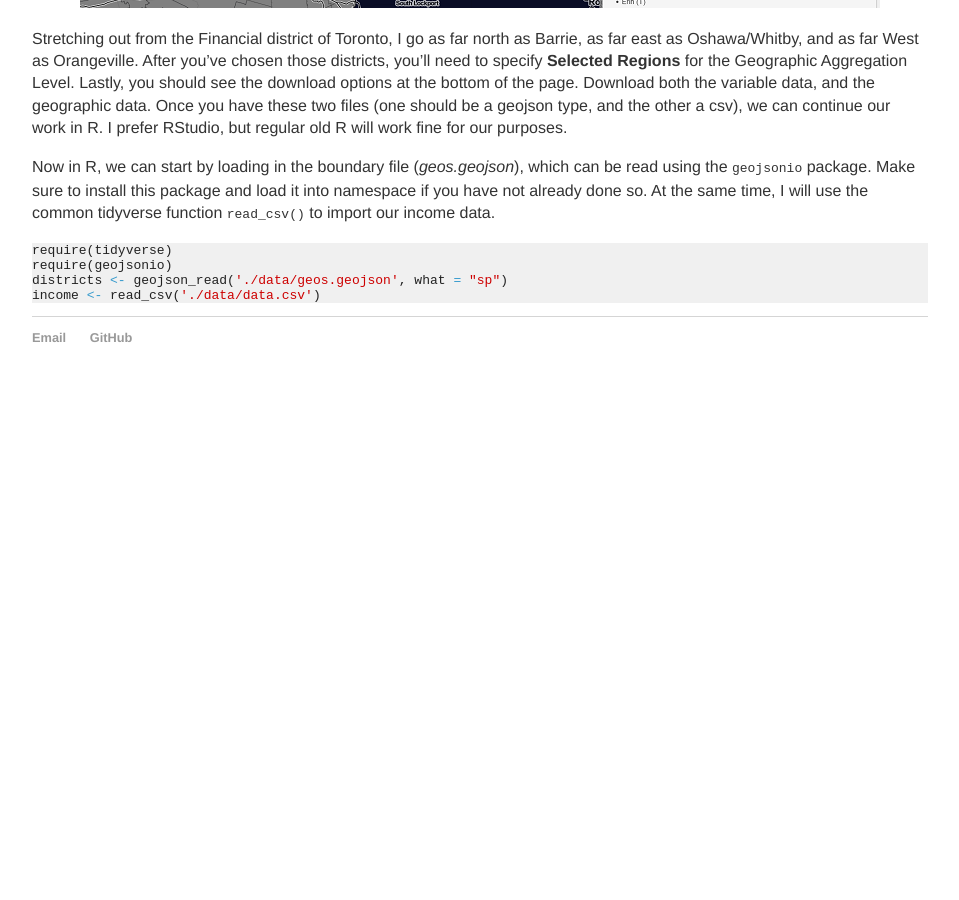
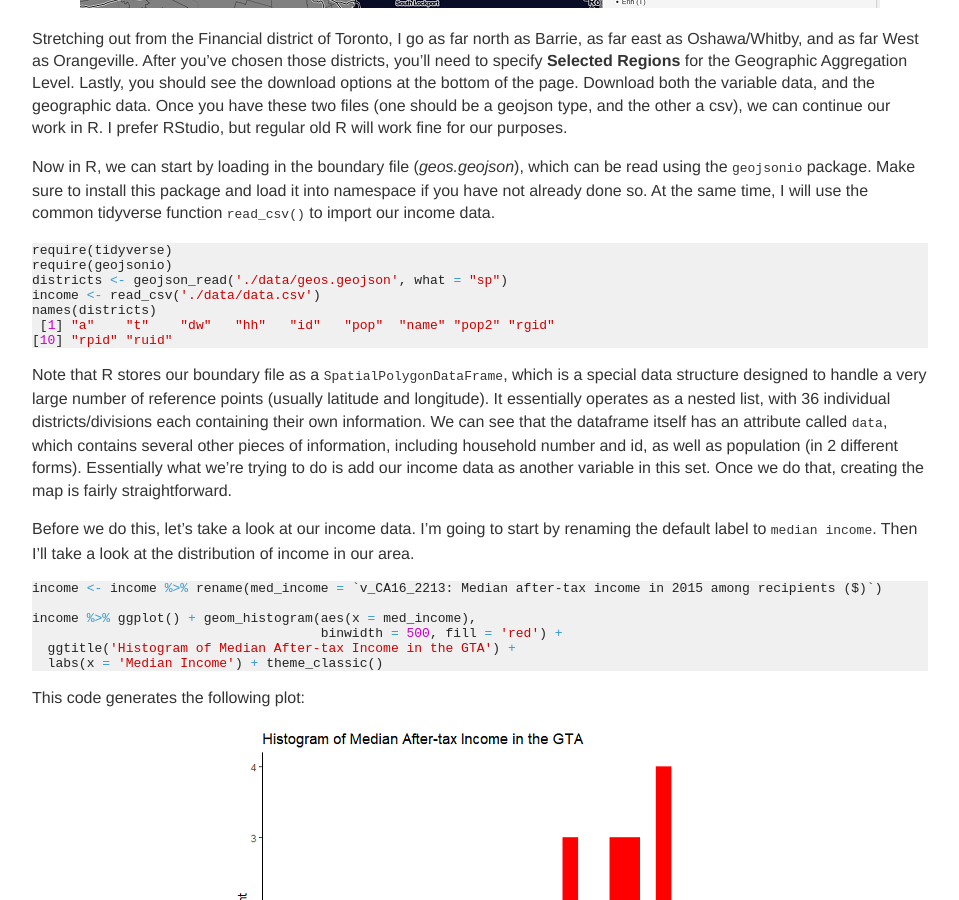
Before and after one commit to 12mre1/12mre1.github.io, a Jekyll site: the page built from _posts/2021-01-10-Mapmaking-with-Canadian-Census-Data.md, in a window 1280 px wide and 900 px high, scrolled down 1937 px. Shown: the whole window, without its empty margins (160-1119 px from the left). Built offline with Jekyll 4.4.1, drawn with Linux system fonts in a browser that asks for light colours; before the commit the page ends 2342 px from its top, so only the background shows below that.

Commit message:
update map post

````diff
--- a/_posts/2021-01-10-Mapmaking-with-Canadian-Census-Data.md
+++ b/_posts/2021-01-10-Mapmaking-with-Canadian-Census-Data.md
@@ -41,4 +41,22 @@ require(tidyverse)
 require(geojsonio)
 districts <- geojson_read('./data/geos.geojson', what = "sp")
 income <- read_csv('./data/data.csv')
+names(districts)
+ [1] "a"    "t"    "dw"   "hh"   "id"   "pop"  "name" "pop2" "rgid"
+[10] "rpid" "ruid"
 ```
+
+Note that R stores our boundary file as a `SpatialPolygonDataFrame`, which is a special data structure designed to handle a very large number of reference points (usually latitude and longitude). It essentially operates as a nested list, with 36 individual districts/divisions each containing their own information. We can see that the dataframe itself has an attribute called `data`, which contains several other pieces of information, including household number and id, as well as population (in 2 different forms). Essentially what we're trying to do is add our income data as another variable in this set. Once we do that, creating the map is fairly straightforward.
+
+Before we do this, let's take a look at our income data. I'm going to start by renaming the default label to `median income`. Then I'll take a look at the distribution of income in our area.
+```R
+income <- income %>% rename(med_income = `v_CA16_2213: Median after-tax income in 2015 among recipients ($)`)
+
+income %>% ggplot() + geom_histogram(aes(x = med_income),
+                                     binwidth = 500, fill = 'red') +
+  ggtitle('Histogram of Median After-tax Income in the GTA') +
+  labs(x = 'Median Income') + theme_classic()
+```
+This code generates the following plot:
+
+<center><img src="/img/med-inc-hist.png" alt = "IncomeHistogram"></center>
````
Also changed, not shown: img/med-inc-hist.png (added).
